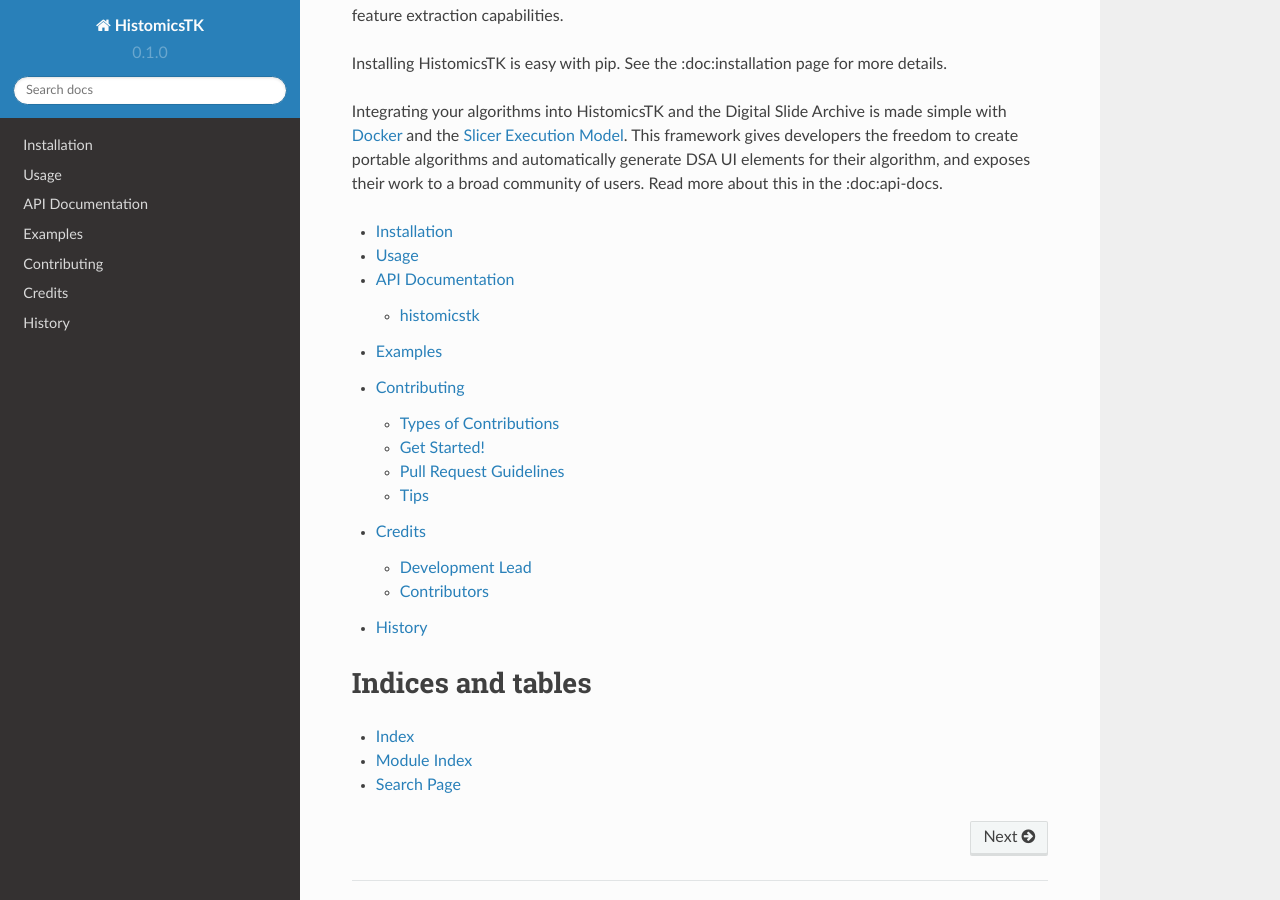
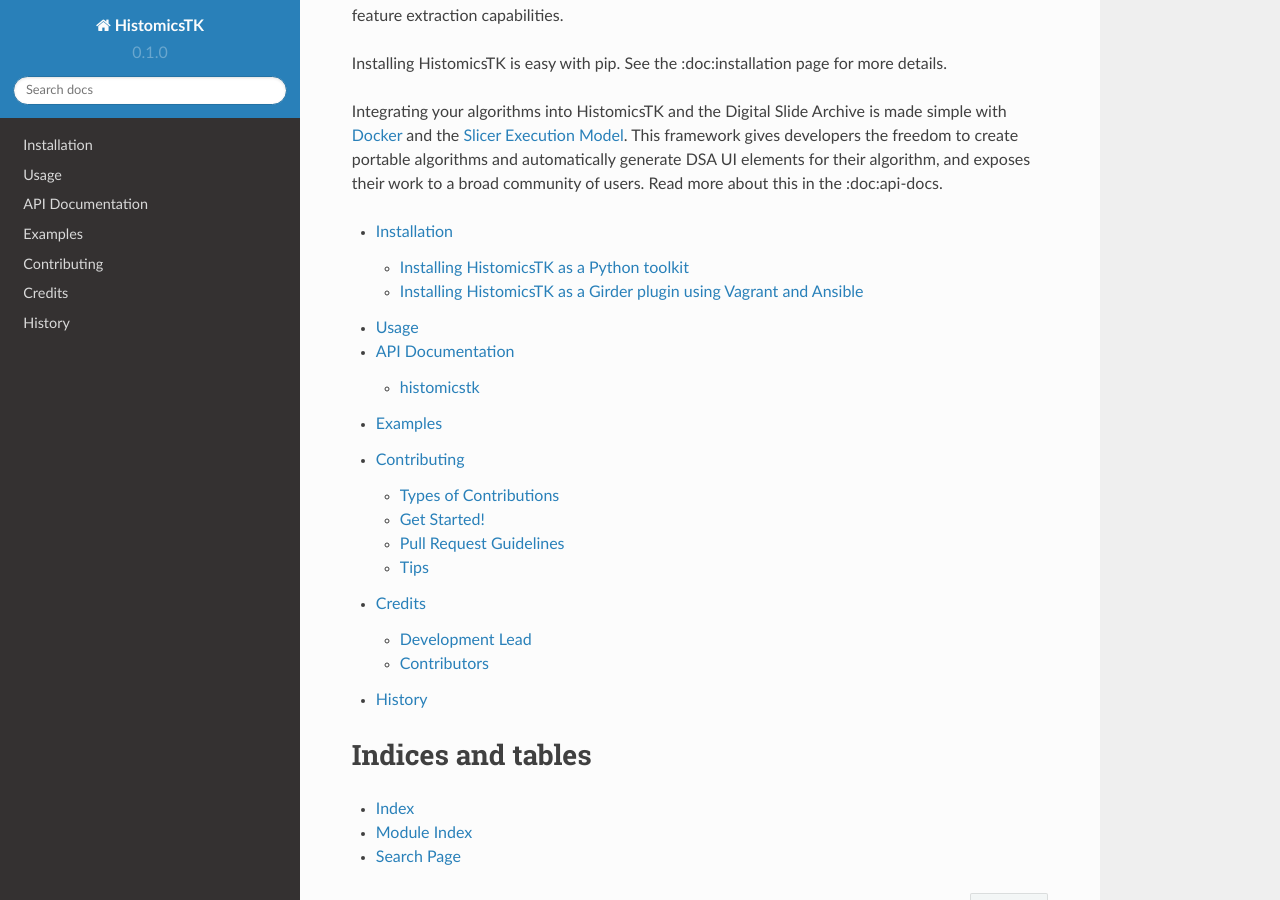
Before and after one commit to DigitalSlideArchive/HistomicsTK, a Sphinx documentation site: the page built from docs/index.rst, in a window 1280 px wide and 900 px high, scrolled down 348 px. Built offline with Sphinx 7.4.7 and the Read the Docs theme 2.0.0, drawn with Linux system fonts in a browser that asks for light colours; pages that are not in the unit, such as notebooks, are missing from menus; some of the changed lines change nothing that is shown.

Commit message:
Update installation documentation

```diff
--- a/docs/installation.rst
+++ b/docs/installation.rst
@@ -4,11 +4,39 @@
 Installation
 ============
 
-At the command line type::
+HistomicsTK can be used in two ways:
+1. **As a pure python toolkit**: This is intended to enable algorithm
+   researchers to use and/or extend the analytics functionality within
+   HistomicsTK in Python.
+2. **As a server-side Girder_ plugin for web-based analysis**: This is intended
+   to allow pathologists/biologists to apply analysis modules/pipelines in
+   HistomicsTK's docker plugins on the data stored in the associated Girder_
+   instance over the web.
 
-    $ pip install histomicstk
+Here, we describe how to install HistomicsTK for both these scenarios
 
-Or, if you have virtualenvwrapper installed::
+Installing HistomicsTK as a Python toolkit
+------------------------------------------
 
-    $ mkvirtualenv histomicstk
-    $ pip install histomicstk
+The following prerequisites should be installed before installing HistomicsTK:
+- large_image_
+- ctk_cli_ >= 1.3.1
+
+Once the aforementioned pre-requisites are installed, HistomicsTK can be
+installed as follows::
+
+    $ git clone git@github.com:DigitalSlideArchive/HistomicsTK.git
+    $ pip install -e HistomicsTK
+
+Installing HistomicsTK as a Girder plugin using Vagrant and Ansible
+-------------------------------------------------------------------
+
+- Install virtual box - https://www.virtualbox.org/wiki/Downloads.
+- Install vagrant - https://www.vagrantup.com/downloads.html
+- $ `pip install ansible`
+- $ `git clone git@github.com:DigitalSlideArchive/HistomicsTK.git`
+- $ `cd HistomicsTK && vagrant up`
+
+.. Girder_: http://girder.readthedocs.io/en/latest/
+.. large_image_: https://github.com/DigitalSlideArchive/large_image
+.. ctk_cli_: https://github.com/cdeepakroy/ctk-cli
```
